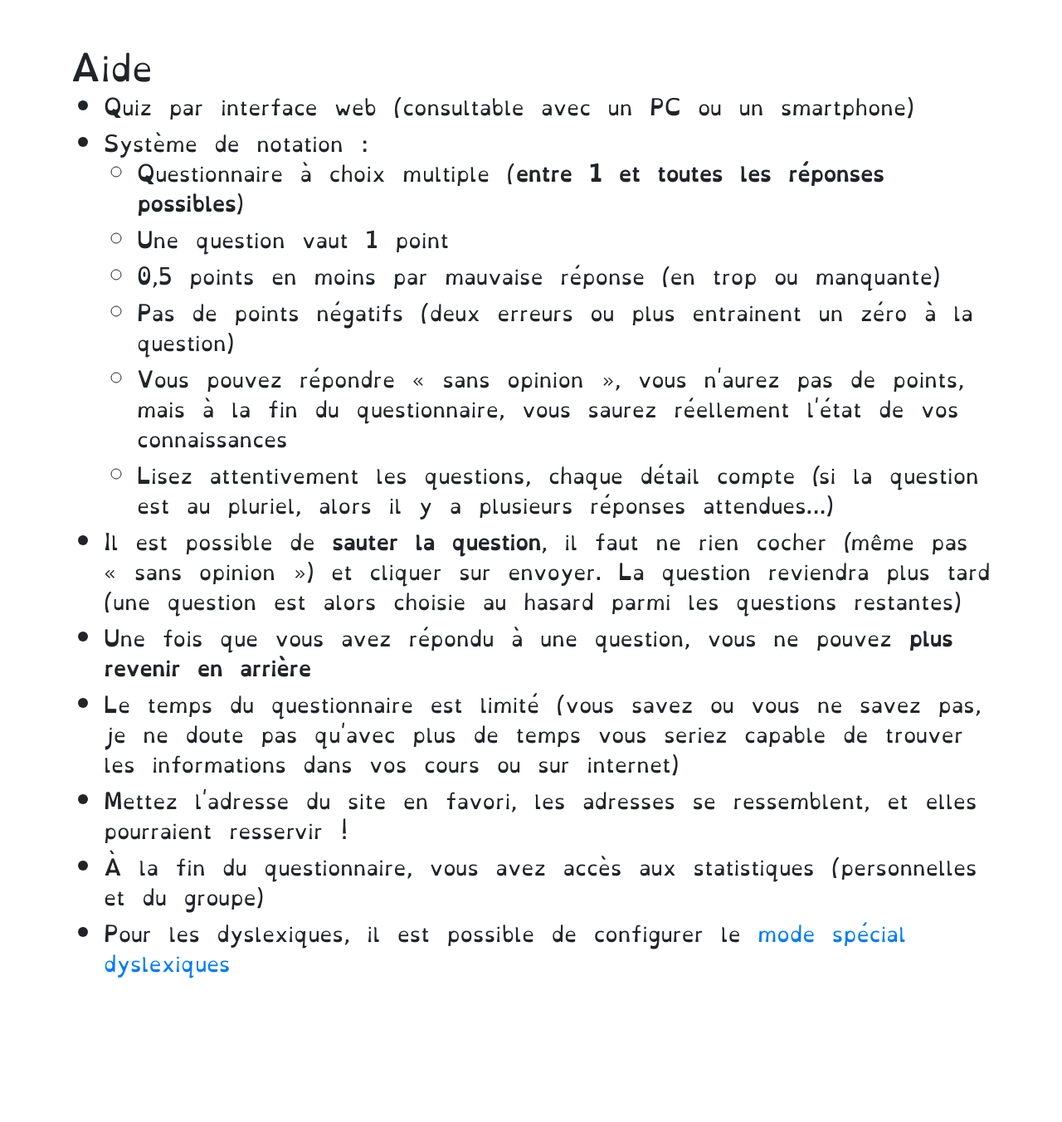
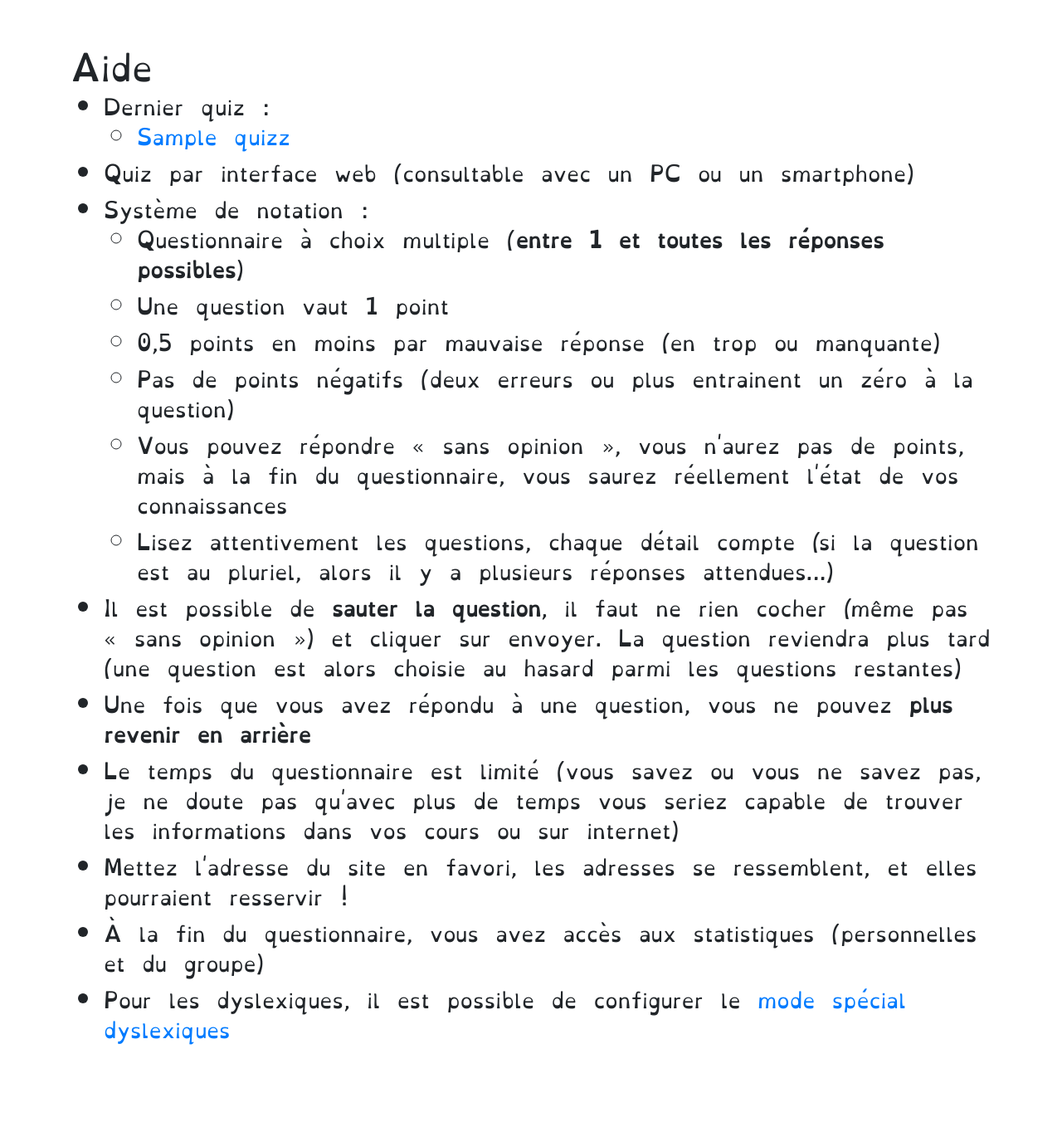
Before and after one commit to vpoulailleau/pyquizz, a Django app: page /quiz/aide/ in a window 1280 px wide. Shown: the part 68-1420 px from the top of the page at 83% size. Before the commit the page ends 1247 px from the top, so only its background shows below. Run offline with Django 3.2, Linux system fonts and the light colour scheme; a user stored in the database is signed in; tables that the repository leaves empty hold one stand-in row (values such as "Sample post"); some libraries are stand-ins or nearby versions; some web fonts are replaced.

Commit message:
add link to latest quiz

```diff
--- a/pyquizz/quizz/models.py
+++ b/pyquizz/quizz/models.py
@@ -237,7 +237,7 @@ class QuizzSending(models.Model):
     )
 
     def get_absolute_url(self):
-        return reverse("quizz_quizzsending_detail", args=[str(self.date)])
+        return reverse("form", args=[self.date_for_url])
 
     @cached_property
     def hash(self):
--- a/pyquizz/quizz/templates/quizz/help.html
+++ b/pyquizz/quizz/templates/quizz/help.html
@@ -1,38 +1,59 @@
 {% extends 'base.html' %}
-
 {% block title %}Aide{% endblock %}
-
-
 {% block contentpyquizz %}
     <div class="container">
         <h1>Aide</h1>
     </div>
     <div class="container">
-
         <div class="row p-x-5">
             <div class="col">
                 <ul>
+                    {% if quizzes %}
+                        <li class="mb-2">
+                            Dernier quiz :
+                            <ul>
+                                {% for url, name in quizzes %}
+                                    <li>
+                                        <a href="{{ url }}">{{ name }}</a>
+                                    </li>
+                                {% endfor %}
+                            </ul>
+                        </li>
+                    {% endif %}
                     <li class="mb-2">Quiz par interface web (consultable avec un PC ou un smartphone)</li>
-            <li class="mb-2">Système de notation :
+                    <li class="mb-2">
+                        Système de notation :
                         <ul>
-                <li class="mb-2">Questionnaire à choix multiple (<strong>entre 1 et toutes les réponses possibles</strong>)</li>
+                            <li class="mb-2">
+                                Questionnaire à choix multiple (<strong>entre 1 et toutes les réponses possibles</strong>)
+                            </li>
                             <li class="mb-2">Une question vaut 1 point</li>
                             <li class="mb-2">0,5 points en moins par mauvaise réponse (en trop ou manquante)</li>
                             <li class="mb-2">Pas de points négatifs (deux erreurs ou plus entrainent un zéro à la question)</li>
-                <li class="mb-2">Vous pouvez répondre « sans opinion », vous n'aurez pas de points, mais à la fin du questionnaire, vous saurez réellement l'état de vos connaissances</li>
-                <li class="mb-2">Lisez attentivement les questions, chaque détail compte (si la question est au pluriel, alors il y a plusieurs réponses attendues…)</li>
+                            <li class="mb-2">
+                                Vous pouvez répondre « sans opinion », vous n'aurez pas de points, mais à la fin du questionnaire, vous saurez réellement l'état de vos connaissances
+                            </li>
+                            <li class="mb-2">
+                                Lisez attentivement les questions, chaque détail compte (si la question est au pluriel, alors il y a plusieurs réponses attendues…)
+                            </li>
                         </ul>
                     </li>
-            <li class="mb-2">Il est possible de <strong>sauter la question</strong>, il faut ne rien cocher (même pas « sans opinion ») et cliquer sur envoyer. La question reviendra plus tard (une question est alors choisie au hasard parmi les questions restantes)</li>
-            <li class="mb-2">Une fois que vous avez répondu à une question, vous ne pouvez <strong>plus revenir en arrière</strong></li>
-            <li class="mb-2">Le temps du questionnaire est limité (vous savez ou vous ne savez pas, je ne doute pas qu'avec plus de temps vous seriez capable de trouver les informations dans vos cours ou sur internet)</li>
+                    <li class="mb-2">
+                        Il est possible de <strong>sauter la question</strong>, il faut ne rien cocher (même pas « sans opinion ») et cliquer sur envoyer. La question reviendra plus tard (une question est alors choisie au hasard parmi les questions restantes)
+                    </li>
+                    <li class="mb-2">
+                        Une fois que vous avez répondu à une question, vous ne pouvez <strong>plus revenir en arrière</strong>
+                    </li>
+                    <li class="mb-2">
+                        Le temps du questionnaire est limité (vous savez ou vous ne savez pas, je ne doute pas qu'avec plus de temps vous seriez capable de trouver les informations dans vos cours ou sur internet)
+                    </li>
                     <li class="mb-2">Mettez l'adresse du site en favori, les adresses se ressemblent, et elles pourraient resservir !</li>
                     <li class="mb-2">À la fin du questionnaire, vous avez accès aux statistiques (personnelles et du groupe)</li>
-            <li class="mb-2">Pour les dyslexiques, il est possible de configurer le <a href="{% url 'update_profile' %}">mode spécial dyslexiques</a></li>
+                    <li class="mb-2">
+                        Pour les dyslexiques, il est possible de configurer le <a href="{% url 'update_profile' %}">mode spécial dyslexiques</a>
+                    </li>
                 </ul>
-
             </div>
         </div>
-
     </div>
 {% endblock %}
--- a/pyquizz/quizz/views.py
+++ b/pyquizz/quizz/views.py
@@ -435,6 +435,26 @@ class StudentStatistics(LoginRequiredMixin, TemplateView):
 class HelpView(TemplateView):
     template_name = "quizz/help.html"
 
+    def get_context_data(self, **kwargs):
+        kwargs = super().get_context_data(**kwargs)
+        if self.request.user.is_authenticated:
+            groups = self.request.user.pyquizz_groups.all()
+            urls = []
+            for group in groups:
+                latest_quizz_sending = QuizzSending.objects.filter(group=group).latest(
+                    "date"
+                )
+                urls.append(
+                    (
+                        latest_quizz_sending.get_absolute_url(),
+                        latest_quizz_sending.quizz.name,
+                    )
+                )
+            kwargs["quizzes"] = urls
+        else:
+            kwargs["quizzes"] = []
+        return kwargs
+
 
 class QuizzStatisticsList(TemplateView):
     template_name = "quizz/quizz_statistics_list.html"
```
Lines whose indentation alone changed are shown as unchanged.
